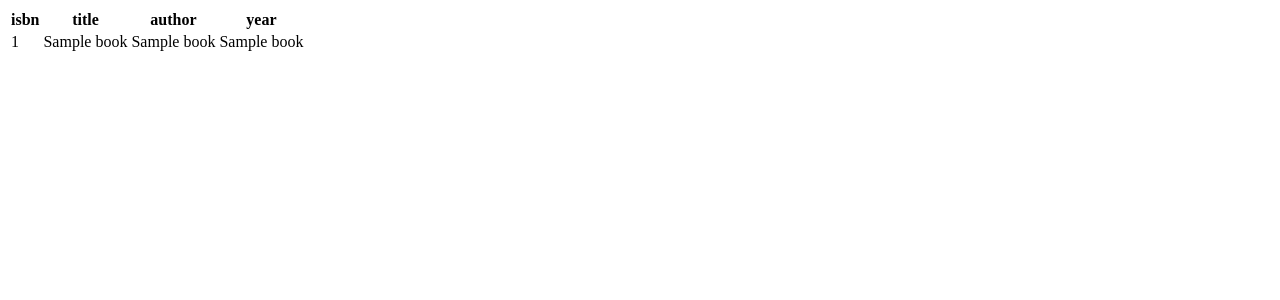
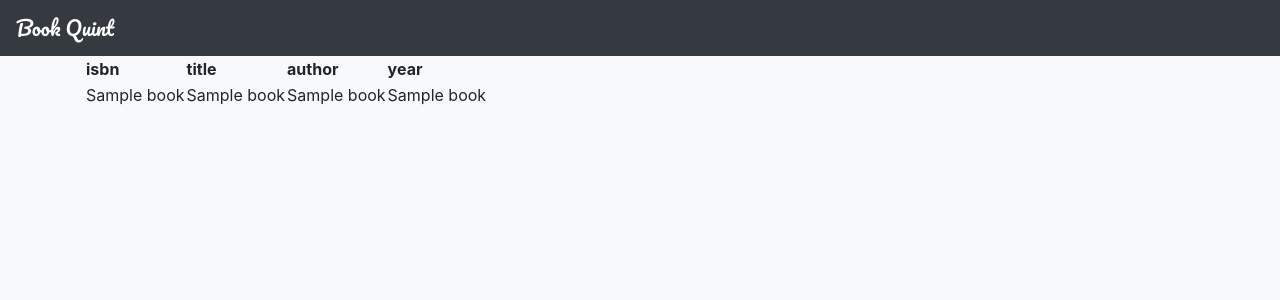
Before and after one commit to Casper889/CS50-project1, a Flask app: template templates/index.html in a window 1280 px wide. Shown: the top 300 px of the page. Run offline with Flask 2, Linux system fonts and the light colour scheme; the template is opened without the code that fills it: most values are stand-ins (such as "Sample title", 1, 10 or a date in 2020); some libraries are stand-ins or nearby versions.

Commit message:
added layout, style.css and logo

```diff
--- /dev/null
+++ b/static/style.css
@@ -0,0 +1,15 @@
+.navbar {
+    border-radius: 0;
+}
+
+a.navbar-brand {
+    font-family: 'Pacifico', cursive;
+}
+
+p {
+    text-align: justify;
+}
+
+form p {
+    text-align: center;
+}
--- a/templates/base.html
+++ b/templates/base.html
@@ -9,14 +9,14 @@
         <link rel="stylesheet" href="https://stackpath.bootstrapcdn.com/bootstrap/4.1.3/css/bootstrap.min.css" integrity="sha384-MCw98/SFnGE8fJT3GXwEOngsV7Zt27NXFoaoApmYm81iuXoPkFOJwJ8ERdknLPMO" crossorigin="anonymous">
         <link rel="stylesheet" type="text/css" href="{{ url_for('static', filename = 'style.css') }}">
 
-        <title>Book Sansar</title>
+        <title>Book Quint</title>
 
 
     </head>
     <body class="bg-light">
         <nav class="navbar navbar-dark bg-dark">
                 <!-- logo -->
-                <a class="navbar-brand" href="{{ url_for('index') }}"> Book Sansar </a>
+                <a class="navbar-brand" href="{{ url_for('index') }}"> Book Quint </a>
                 <!-- items -->
                     <ul class="navbar-nav ml-auto">
                         <li class="nav-item">
--- a/templates/index.html
+++ b/templates/index.html
@@ -1,4 +1,6 @@
-<!doctype html>
+{% extends "base.html" %}
+
+{% block body %}
 <table>
 <tr>
   <th>isbn</th>
@@ -8,10 +10,11 @@
 </tr>
 {% for book in books %}
 <tr>
-  <td>{{ book[0] }}</td>
   <td>{{ book[1] }}</td>
   <td>{{ book[2] }}</td>
   <td>{{ book[3] }}</td>
+  <td>{{ book[4] }}</td>
 </tr>
 {% endfor %}
 </table>
+{% endblock %}
```
Also changed, not shown: templates/detail.html (+1 -8 lines), static/logo.png (added).
